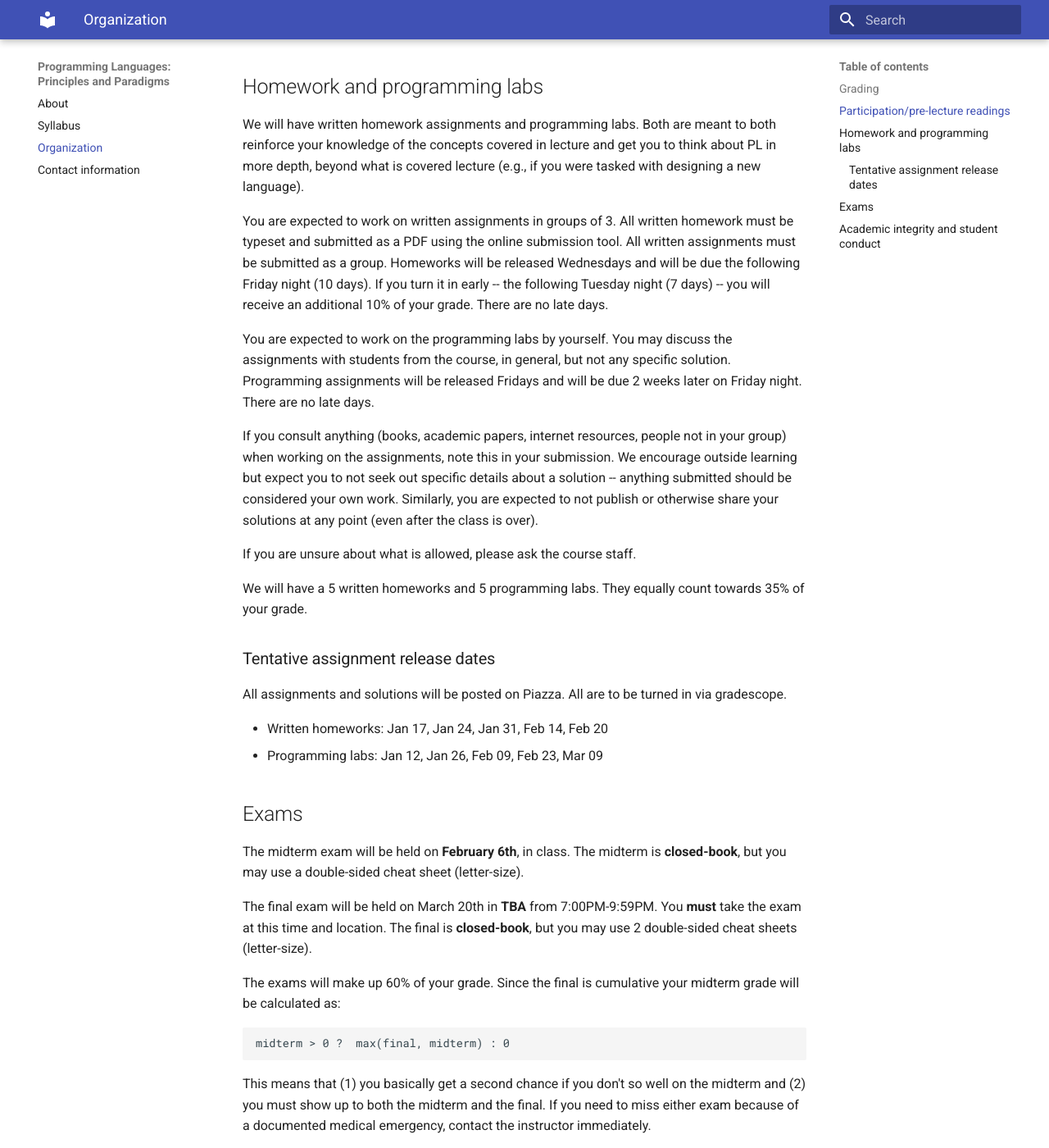
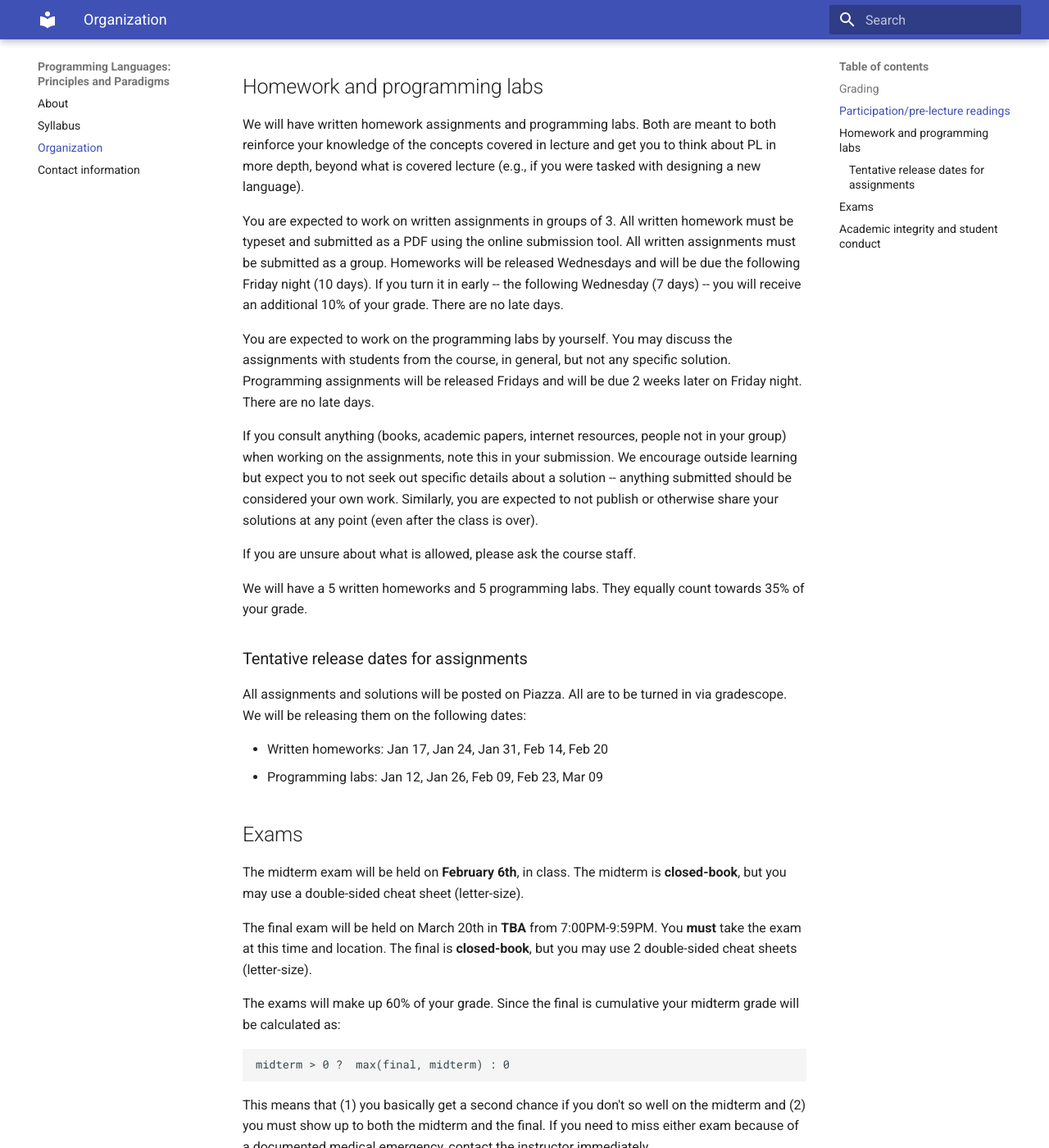
Before and after one commit to kpister/cse130-summer19-b, an MkDocs documentation site: the page built from docs/about.md, in a window 1280 px wide and 1400 px high, scrolled down 722 px. Shown: the whole window at 82% size. Built offline with MkDocs 1.6.1 and Material for MkDocs 9.7.7, drawn with Linux system fonts in a browser that asks for light colours; old or Windows-style settings are respelled for this version of MkDocs.

Commit message:
highlight hw dates in syllabus

```diff
--- a/docs/about.md
+++ b/docs/about.md
@@ -35,7 +35,7 @@
 homework must be typeset and submitted as a PDF using the online submission
 tool.  All written assignments must be submitted as a group.  Homeworks will be
 released Wednesdays and will be due the following Friday night (10 days). If
-you turn it in early -- the following Tuesday night (7 days) -- you will
+you turn it in early -- the following Wednesday (7 days) -- you will
 receive an additional 10% of your grade. There are no late days.
 
 You are expected to work on the programming labs by yourself. You may discuss
@@ -55,10 +55,10 @@
 We will have a 5 written homeworks and 5 programming labs. They equally count
 towards 35% of your grade.
 
-### Tentative assignment release dates
+### Tentative release dates for assignments
 
 All assignments and solutions will be posted on Piazza. All are to be turned in
-via gradescope.
+via gradescope. We will be releasing them on the following dates:
 
 - Written homeworks: Jan 17, Jan 24, Jan 31, Feb 14, Feb 20
 - Programming labs: Jan 12, Jan 26, Feb 09, Feb 23, Mar 09
```
Also changed, not shown: docs/syllabus.md (+5 -0 lines), site/about/index.html, site/search/search_index.json, site/sitemap.xml, site/syllabus/index.html.
